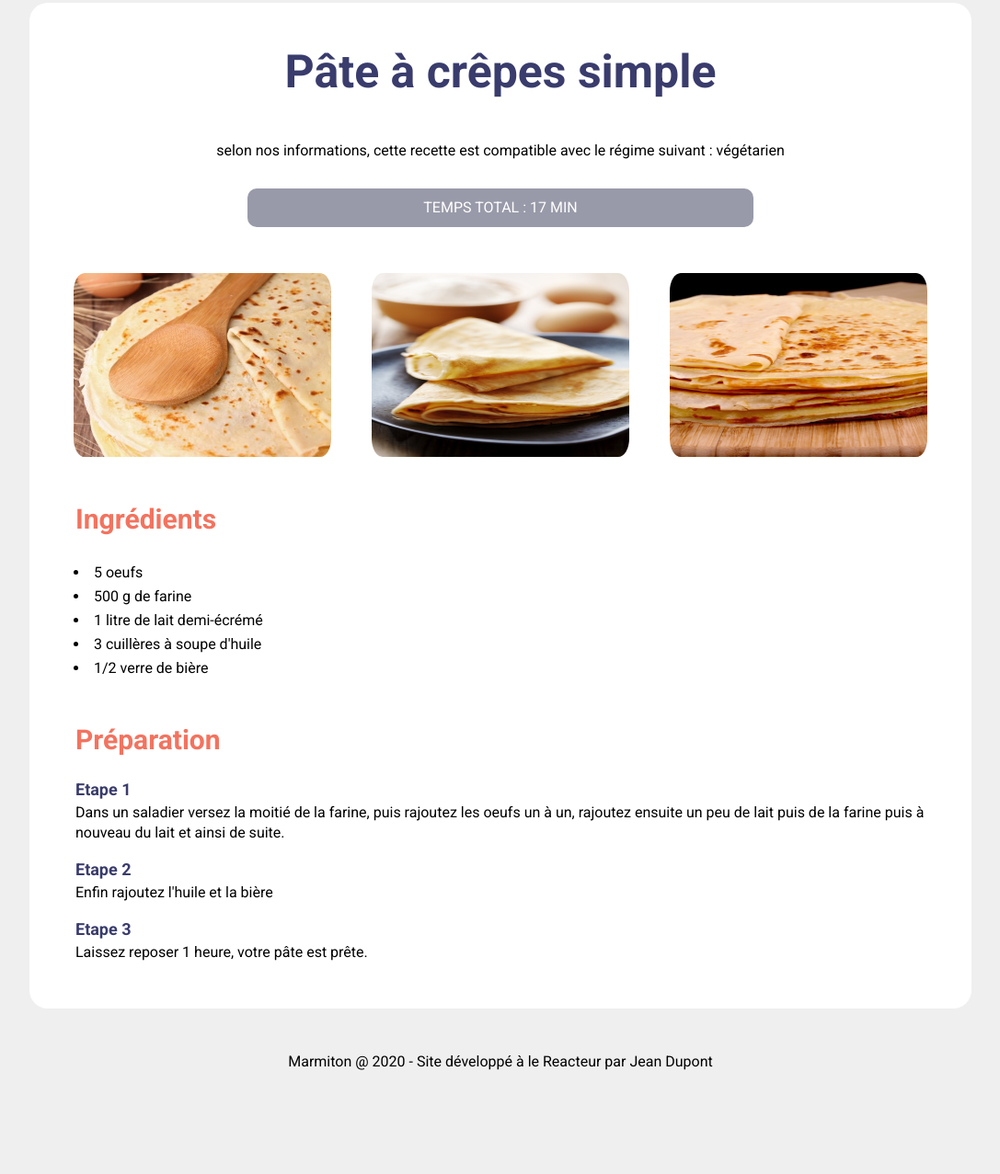
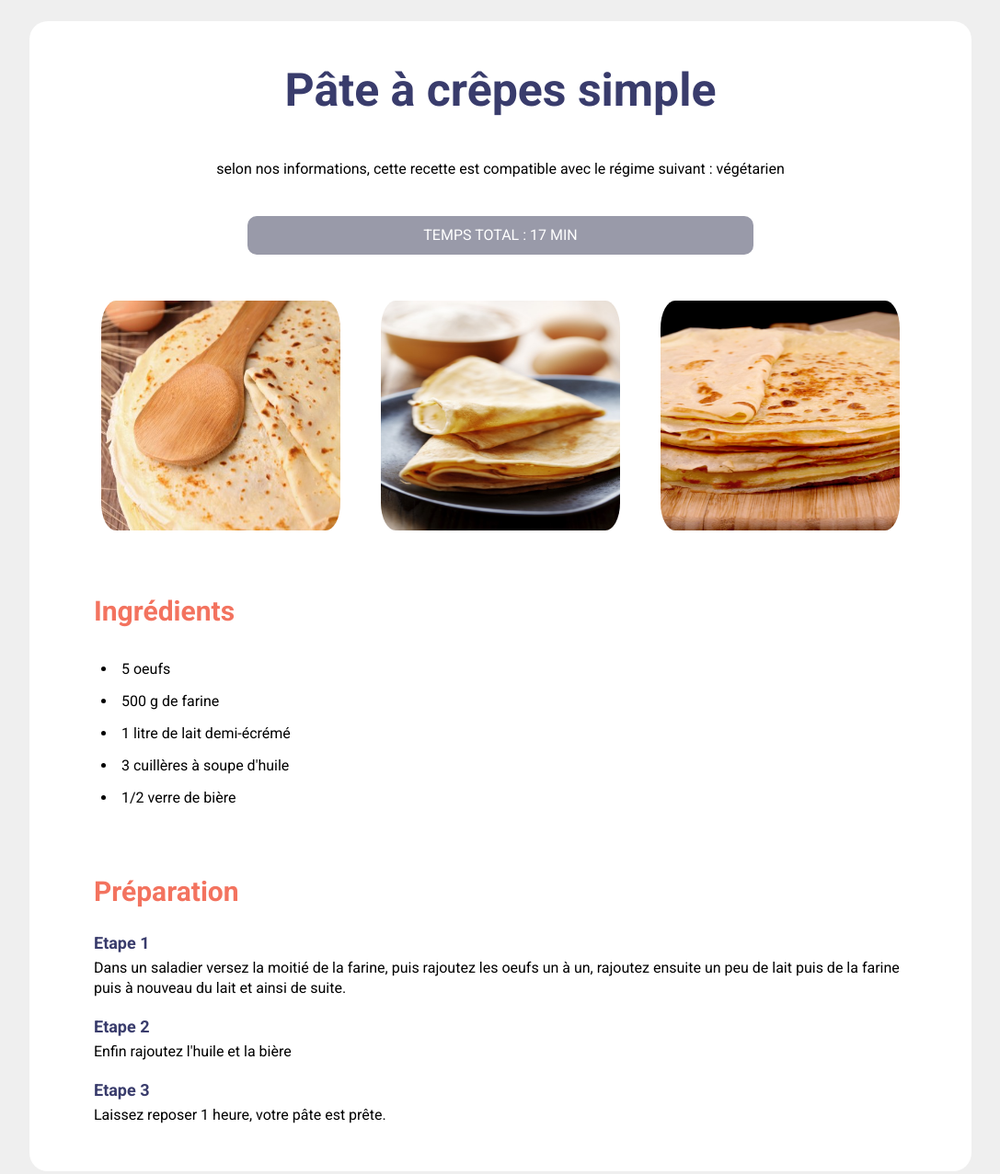
Before and after one commit to NelsonAxolotl/marmitonV2, a plain HTML site: page index.html in a window 1280 px wide. Shown: the part 113-1390 px from the top of the page at 92% size, without its empty margins (96-1183 px from the left). Before the commit the page ends 1316 px from the top, so only its background shows below. Drawn offline with Linux system fonts and the light colour scheme.

Commit message:
modified

```diff
--- a/ASSESTS/STYLES/style.css
+++ b/ASSESTS/STYLES/style.css
@@ -10,16 +10,10 @@ body {
     font-size: 16px;
 }
 
-.container {
-    max-width: 1024px;
-    margin: 0 auto;
-    text-align: center;
-}
-
 header {
     background: white;
     border-bottom: 1px solid #f3735f;
-    padding: 10px 0;
+    padding: 20px 0;
 }
 
 .logo {
@@ -29,6 +23,12 @@ header {
 
 .logo img {
     width: 200px;
+}
+
+.container {
+    max-width: 1024px;
+    margin: 0 auto;
+    text-align: center;
 }
 
 main {
@@ -61,7 +61,7 @@ main {
 
 .title p {
     line-height: 22px;
-    padding-bottom: 30px;
+    padding-bottom: 40px;
 }
 
 .slideP {
@@ -113,14 +113,14 @@ main {
 
 .picture img {
     object-fit: cover center;
-    width: 320px;
-    height: 200px;
+    width: 300px;
+    height: 250px;
     padding: 0 20px;
-    border-radius: 10%;
+    border-radius: 12%;
 }
 
 .section-2 {
-    margin: 50px;
+    margin: 70px;
     text-align: left;
 }
 
@@ -135,12 +135,13 @@ main {
 .liste ul li {
     list-style: disc;
     padding: 5px;
-    margin-left: 15px;
+    margin-left: 25px;
+    line-height: 25px;
 }
 
 .section-3 {
     text-align: left;
-    margin: 50px;
+    margin: 70px;
     padding-bottom: 30px;
 }
 
@@ -148,6 +149,7 @@ main {
     font-size: 18px;
     font-weight: bold;
     color: #393c6c;
+    line-height: 22px;
 }
 
 .prep p {
```
